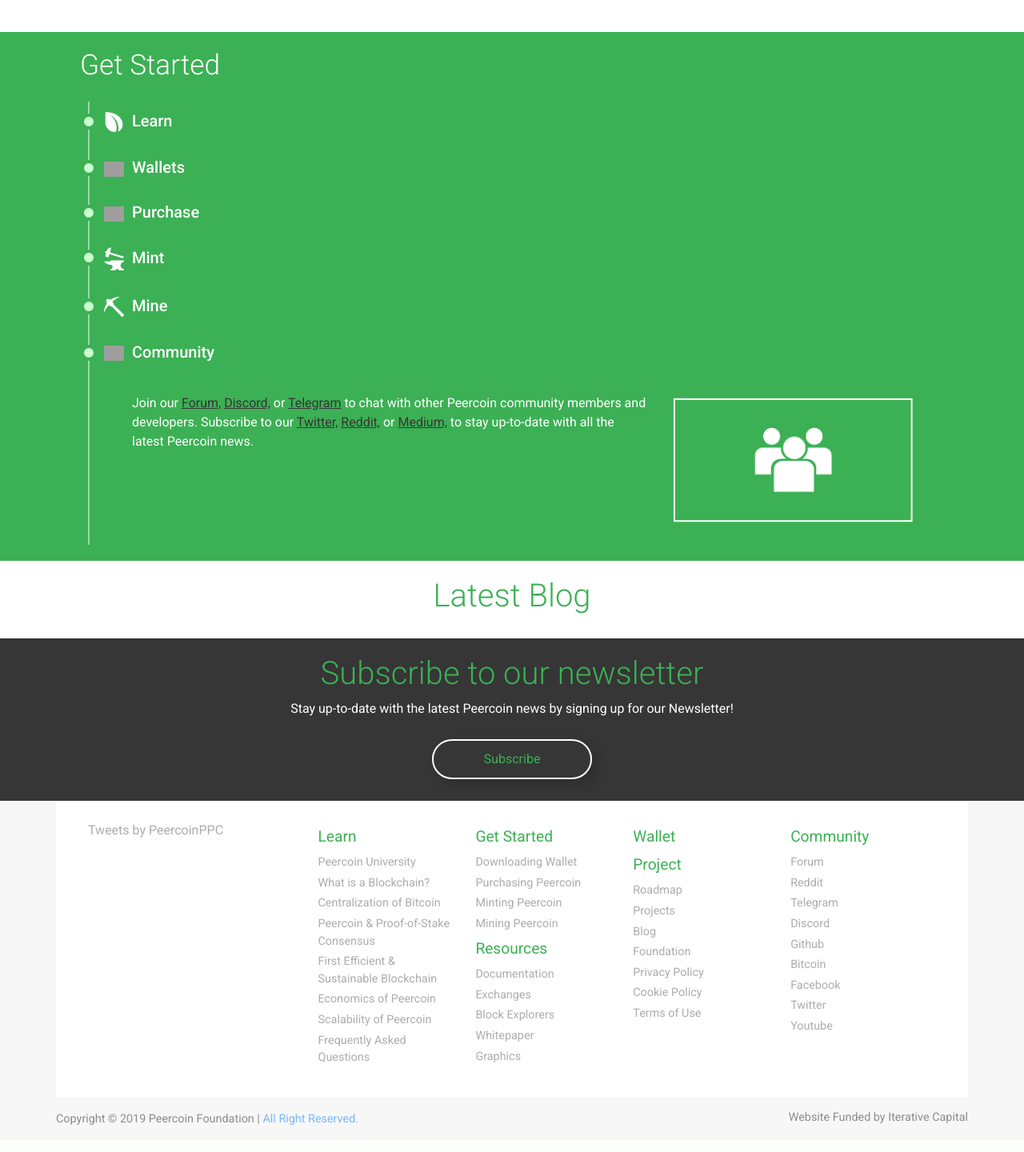
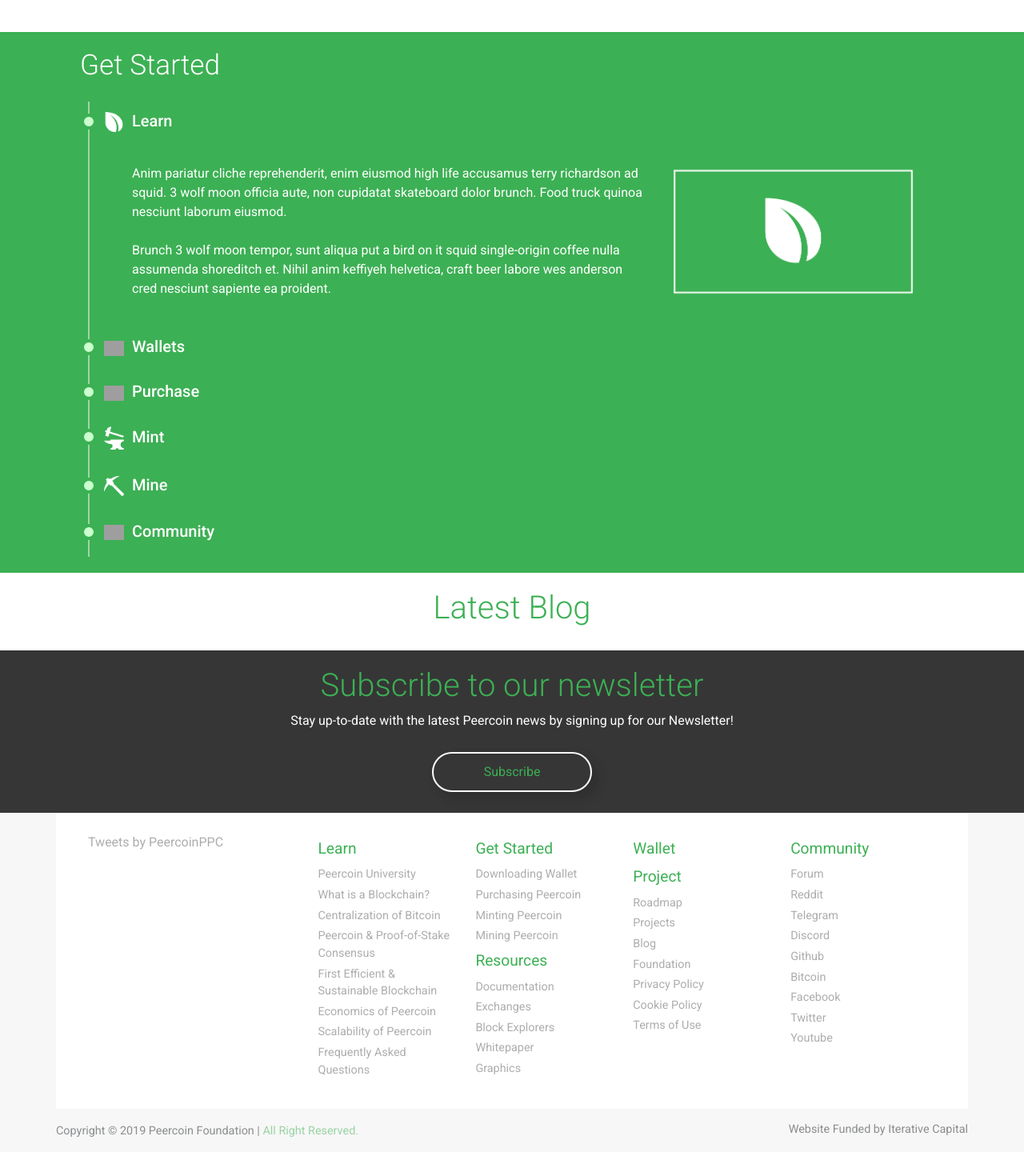
Before and after one commit to kazzkiq/new, a PHP site: page / in a window 1280 px wide, after a click on "Community". Shown: the part 3373-4813 px from the top of the page at 80% size. Before the commit the page ends 4779 px from the top, so only its background shows below. Run offline with PHP 8.4, Linux system fonts and the light colour scheme; some libraries are stand-ins or nearby versions; grey boxes are pictures that could not be loaded.

Commit message:
RFGTHYUJK

```diff
--- a/css/style.css
+++ b/css/style.css
@@ -359,8 +359,8 @@ section#first header ul li#projects ul,
 section#first header ul li#community ul {
     width: 300px;
     left: -100px;
-    padding-top: 30px;
-    padding-bottom: 20px;
+    padding-top: .2vw;
+    padding-bottom: .2vw;
 }
 
 section#first header ul li#learn ul .col-12,
@@ -927,6 +927,10 @@ section#seven .col-md-4 .imgwrap.whitepaper {
 footer {
     background: #f7f7f7;
 }
+
+footer a{
+    color: #3cb054;
+}
 footer .container.footerwrapper {
     padding: 25px;
     background: #ffffff;
@@ -935,6 +939,7 @@ footer .container.footerwrapper {
 footer .container.footerwrapper a {
     color: #acadac;
 }
+
 footer .container.footerwrapper a.title {
     color: #3cb054;
 }
@@ -1014,6 +1019,7 @@ button.shadow-outline {
     box-shadow: 8px 8px 15px rgba(0, 0, 0, 0.15);
     color: #3cb054;
 }
+
 #accordion {
     position: relative;
     padding-left: 30px;
--- a/index.html
+++ b/index.html
@@ -167,7 +167,7 @@
                         <h1 class="title"><a name="getstarted" style="padding-top: 100px">Get Started</a></h1>
                         <div id="accordion">
                             <div class="card">
-                                <div class="card-header" id="wallets_dropdown">
+                                <div class="card-header" id="getstarted_dropdown">
                                     <h5 data-toggle="collapse" data-target="#collapsezero" aria-expanded="true" aria-controls="collapsezero">
                                         <a id="wallet_dropdown"><span><img src="img/icons/whitefavicon32.png" alt=""></span>Learn</a>
                                     </h5>
@@ -188,7 +188,7 @@
                                 </div>
                             </div>
                             <div class="card">
-                                <div class="card-header" id="purchasing_dropdown">
+                                <div class="card-header" id="wallets_dropdown">
                                     <h5 data-toggle="collapse" data-target="#collapseOne" aria-expanded="true" aria-controls="collapseOne">
                                         <span><img src="img/icons/wallet_white.png" alt=""></span>Wallets
                                     </h5>
@@ -211,7 +211,7 @@
                                 </div>
                             </div>
                             <div class="card">
-                                <div class="card-header" id="minting_dropdwon">
+                                <div class="card-header" id="purchasing_dropdwon">
                                     <h5 data-toggle="collapse" data-target="#collapsetwo" aria-expanded="true" aria-controls="collapsetwo">
                                         <span><img src="img/icons/purchasing_white.png" alt=""></span>Purchase
                                     </h5>
@@ -234,7 +234,7 @@
                                 </div>
                             </div>
                             <div class="card">
-                                <div class="card-header" id="mining_dropdown">
+                                <div class="card-header" id="minting_dropdown">
                                     <h5 data-toggle="collapse" data-target="#collapsethree" aria-expanded="true" aria-controls="collapsethree">
                                         <span><img src="img/icons/anvil.png" alt=""></span>Mint
                                     </h5>
@@ -257,7 +257,7 @@
                             </div>
                             <div class="card">
                                 <div class="card-header" id="headingOne">
-                                    <h5 data-toggle="collapse" data-target="#collapsefour" aria-expanded="true" aria-controls="collapsefour">
+                                    <h5 data-toggle="collapse" data-target="mine_dropdown" aria-expanded="true" aria-controls="collapsefour">
                                         <span><img src="img/icons/pickaxe.png" alt=""></span>Mine
                                     </h5>
                                 </div>
@@ -280,7 +280,7 @@
                             </div>
                             <div class="card">
                                 <div class="card-header" id="headingOne">
-                                    <h5 data-toggle="collapse" data-target="#collapsefive" aria-expanded="true" aria-controls="collapsefive">
+                                    <h5 data-toggle="collapse" data-target="#community_dropwdown" aria-expanded="true" aria-controls="collapsefive">
                                         <span><img src="img/icons/community_white.png" alt=""></span>Community
                                     </h5>
                                 </div>
```
